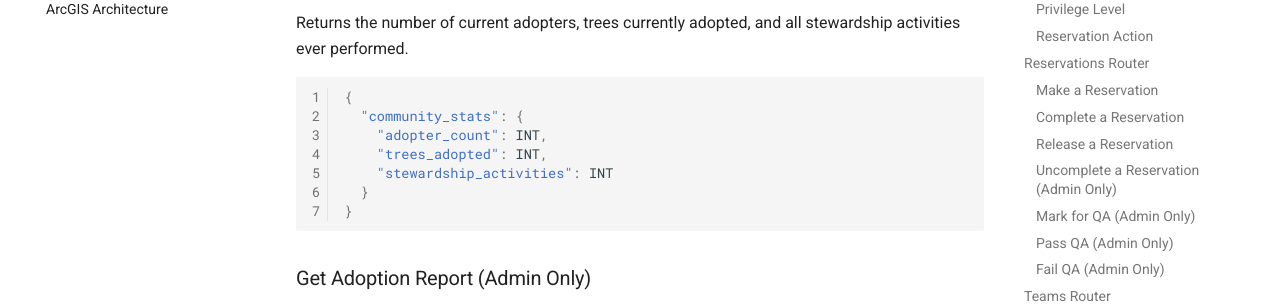
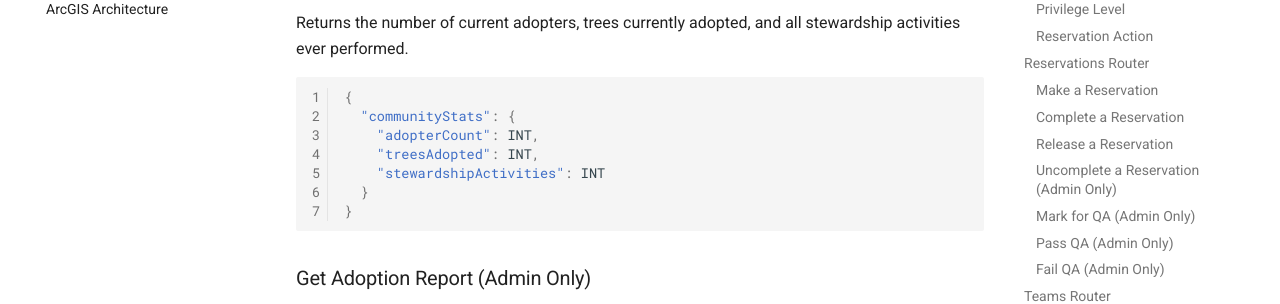
Before and after one commit to Code-4-Community/c4c-dev-docs, an MkDocs documentation site: the page built from docs/sftt/sftt-api-spec.md, in a window 1280 px wide and 900 px high, scrolled down 47280 px. Shown: the part 153-457 px from the top of the window. Built offline with MkDocs 1.6.1 and Material for MkDocs 9.7.7, drawn with Linux system fonts in a browser that asks for light colours; comment, search, counter and statistics services are not loaded.

Commit message:
Community Stats route to camelCase

````diff
--- a/docs/sftt/sftt-api-spec.md
+++ b/docs/sftt/sftt-api-spec.md
@@ -2167,10 +2167,10 @@ Returns the number of current adopters, trees currently adopted, and all steward
 
 ```json
 {
-  "community_stats": {
-    "adopter_count": INT,
-    "trees_adopted": INT,
-    "stewardship_activities": INT
+  "communityStats": {
+    "adopterCount": INT,
+    "treesAdopted": INT,
+    "stewardshipActivities": INT
   }
 }
 ```
````
